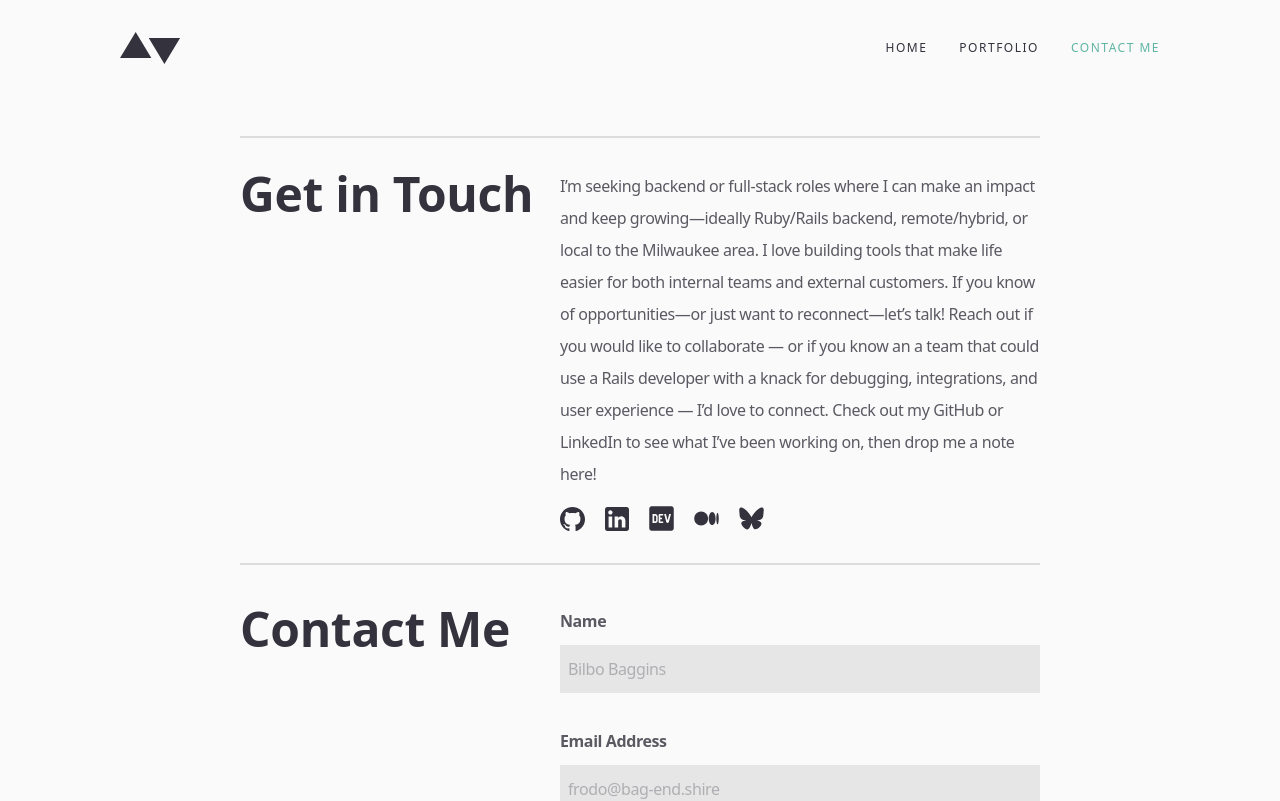
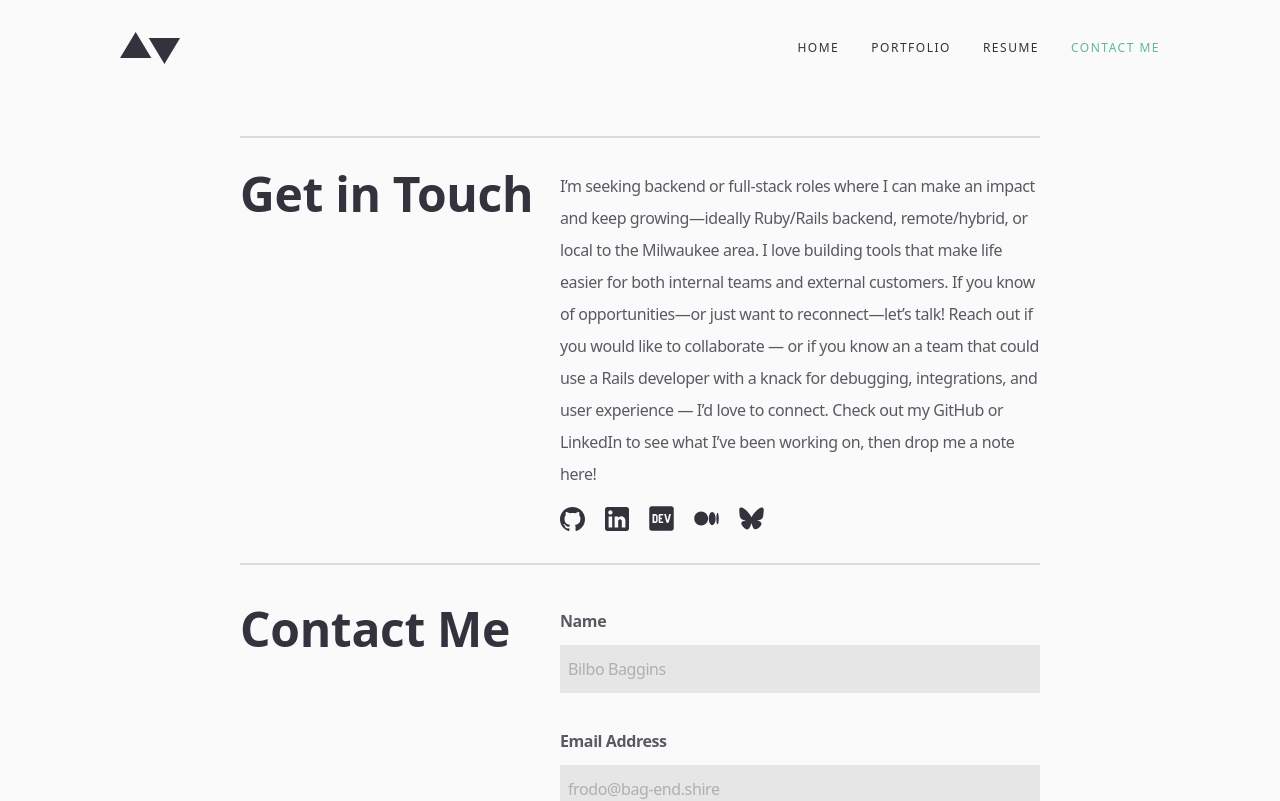
Before and after one commit to kellyky/Portfolio, a React (Vite) app: page /contact in a window 1280 px wide. Shown: the top 801 px of the page. Built offline with nearby package versions, Linux system fonts and the light colour scheme.

Commit message:
Add Resume link Header
To hamburger menu and regular header

```diff
--- a/src/components/Header/Header.jsx
+++ b/src/components/Header/Header.jsx
@@ -1,4 +1,5 @@
 import { use, useEffect, useState, useRef } from 'react'
+import Resume from '/resume/Resume.pdf'
 import { AnimatePresence } from 'motion/react'
 import { NavLink } from 'react-router'
 import { HamburgerMenu } from '../../assets/icons/HamburgerMenu'
@@ -68,6 +69,15 @@ export default function Header () {
           </li>
           <li>
             <NavLink
+              className={({ isActive }) => isActive ? 'text-muted-cyan' : ''}
+              to={Resume}
+              target='_blank'
+            >
+              Resume
+            </NavLink>
+            </li>
+          <li>
+            <NavLink
               to='/contact'
               className={({ isActive }) => isActive ? 'text-muted-cyan' : ''}
             >Contact Me
--- a/src/components/Modal/Modal.jsx
+++ b/src/components/Modal/Modal.jsx
@@ -1,4 +1,5 @@
 import { createPortal } from 'react-dom'
+import Resume from '/resume/Resume.pdf'
 import { use, useEffect, useRef } from 'react'
 import { Link, useLocation } from 'react-router'
 import { motion } from 'motion/react'
@@ -85,6 +86,9 @@ export function Modal () {
               <Link to='/portfolio' onClick={closeModal}>Portfolio</Link>
             </li>
             <li>
+              <Link to={Resume} target='_blank' onClick={closeModal}>Resume</Link>
+            </li>
+            <li>
               <Link to='/contact' onClick={closeModal}>Contact Me</Link>
             </li>
           </motion.ul>
```
Also changed, not shown: 1 other file (tests, documents, lock files or other folders).
